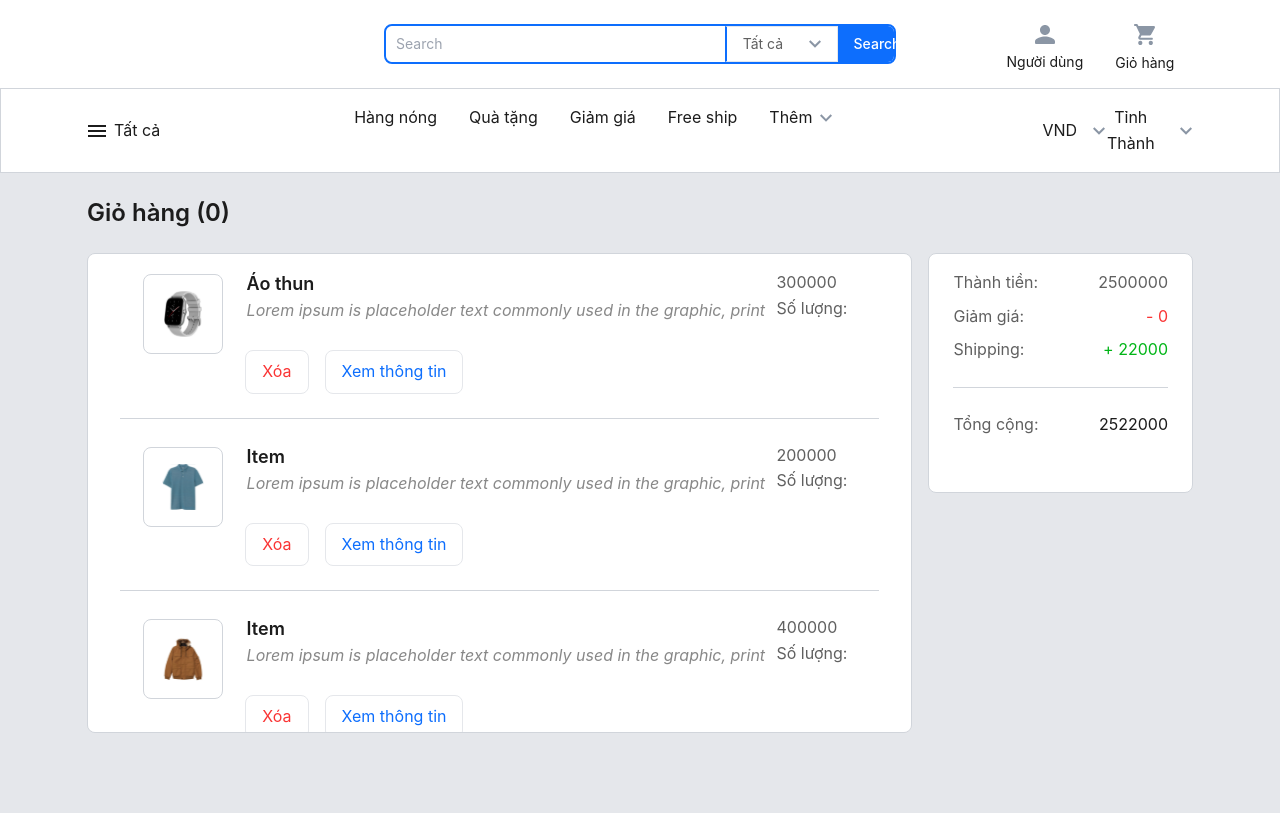
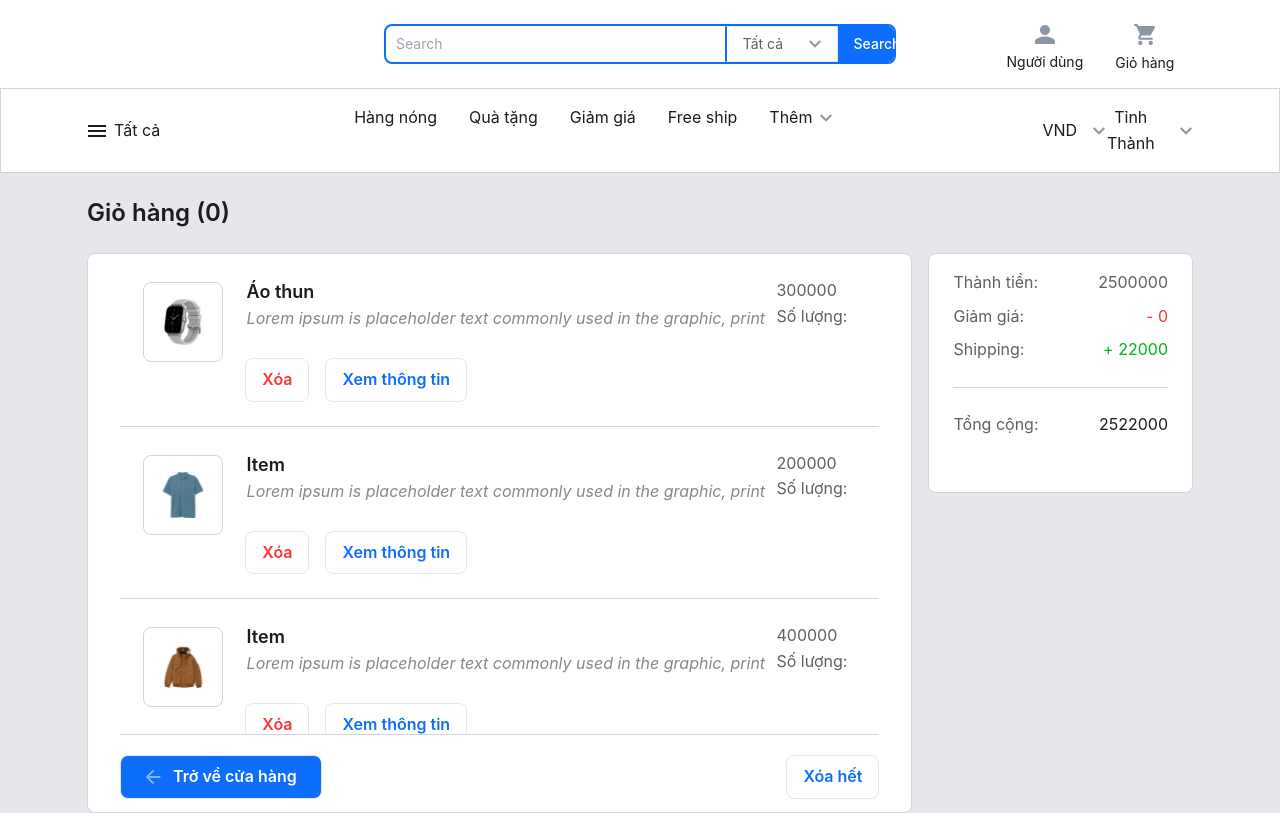
Before and after one commit to Royal-Software-Vietnam/ecommerce-app, a Next.js app: page /cart in a window 1280 px wide. Shown: the top 814 px of the page. Built offline with nearby package versions, Linux system fonts and the light colour scheme.

Commit message:
[update] Layout

```diff
--- a/src/components/layout/Navbar.tsx
+++ b/src/components/layout/Navbar.tsx
@@ -1,6 +1,7 @@
 import React from "react";
 import Search from "./Search";
 import Image from "next/image";
+import Link from "next/link";
 
 const navItems = [
   { name: "Hàng nóng", path: "/" },
@@ -14,15 +15,15 @@ function Navbar() {
     <div>
       <Search />
       <div className="flex items-center justify-center absolute top-6 right-[7%]">
-        <a href="/" className="flex flex-col items-center px-4 justify-center text-sm">
+        <Link href="/" className="flex flex-col items-center px-4 justify-center text-sm">
           <img className="mb-2" src="/user.svg" alt="" />
           Người dùng
-        </a>
+        </Link>
 
-        <a href="/cart" className="flex flex-col items-center px-4 justify-center text-sm">
+        <Link href="/cart" className="flex flex-col items-center px-4 justify-center text-sm">
           <img className="mb-2" src="/cart.svg" alt="" />
           Giỏ hàng
-        </a>
+        </Link>
       </div>
       <div className="flex w-full justify-between border border-gray-300 border-solid border-1px py-4 px-[6.8%]">
         <div className="flex items-center text-[#1C1C1C]">
@@ -32,9 +33,9 @@ function Navbar() {
         <div>
           <ul className="flex items-start">
             {navItems.map((item, index) => (
-              <a className="text-[#1C1C1C]" key={index} href={item.path}>
+              <Link className="text-[#1C1C1C]" key={index} href={item.path}>
                 <li className="px-4 ">{item.name}</li>
-              </a>
+              </Link>
             ))}
             <li className="flex px-4">
               <a className="text-[#1C1C1C] mr-2" href="/more">
--- /dev/null
+++ b/src/context/index.tsx
@@ -0,0 +1,31 @@
+const AppContext = React.createContext<{
+  user?: any;
+  setUser?: any;
+  cart?: any;
+  setCart?: any;
+}>({});
+
+import React, { useState } from "react";
+
+export default function AppProvider({
+  children,
+}: {
+  children: React.ReactNode;
+}) {
+  const [user, setUser] = useState<any>(null);
+  const [cart, setCart] = useState<any>(null);
+  const [ready, setReady] = useState<boolean>(true);
+
+  return (
+    <AppContext.Provider
+      value={{
+        user,
+        setUser,
+        cart,
+        setCart,
+      }}
+    >
+      {children}
+    </AppContext.Provider>
+  );
+}
--- a/src/pages/_app.tsx
+++ b/src/pages/_app.tsx
@@ -1,9 +1,15 @@
-import Layout from '@/components/layout/Layout'
-import '@/styles/globals.css'
-import type { AppProps } from 'next/app'
+import Layout from "@/components/layout/Layout";
+import AppProvider from "@/context";
+import "@/styles/globals.css";
+import type { AppProps } from "next/app";
+import React from "react";
 
 export default function App({ Component, pageProps }: AppProps) {
-  return <Layout>
-    <Component {...pageProps} />
-  </Layout>
+  return (
+    <AppProvider>
+      <Layout>
+        <Component {...pageProps} />
+      </Layout>
+    </AppProvider>
+  );
 }
--- a/src/pages/cart/ListItems.tsx
+++ b/src/pages/cart/ListItems.tsx
@@ -1,14 +1,16 @@
+import Link from "next/link";
 import React from "react";
 
 function ListItems({ data }: { data: any }) {
   //   console.log(data);
   return (
-    <div className="col-span-3 h-[60vh] px-8 py-4 border border-gray-300 border-solid border-[1px] rounded-lg overflow-y-auto scroll bg-[#FFFFFF]">
+    <div className="col-span-3 h-[70vh] border border-gray-300 border-solid border-[1px] rounded-lg bg-[#FFFFFF]">
+      <div className="px-8 h-[60vh] overflow-y-auto scroll">
         {data &&
           data.map((item: any, index: number) => (
             <div
               key={index}
-            className="mb-6 border-b-gray-300 border-b-solid border-b-[1px]"
+              className="pt-6 first:border-none border-t-gray-300 border-t-solid border-t-[1px]"
             >
               <div className="grid grid-cols-12 h-[80px]">
                 <div className="col-span-2 p-1 flex items-start justify-center">
@@ -21,7 +23,9 @@ function ListItems({ data }: { data: any }) {
                     <p className="text-[#1C1C1C] text-lg font-semibold">
                       {item.name}
                     </p>
-                  <span className="italic opacity-75">{item.description}</span>
+                    <span className="italic opacity-75">
+                      {item.description}
+                    </span>
                   </div>
                   <div>
                     <p>{item.price}</p>
@@ -30,16 +34,26 @@ function ListItems({ data }: { data: any }) {
                 </div>
               </div>
               <div className="ml-[16.5%] mb-6">
-              <button className="border-[##DEE2E7] border-[1px] border-solid text-[#FA3434] py-2 px-4 rounded-lg mr-4 hover:bg-[#FA3434] hover:text-[#FFFFFF]">
+                <button className="border-[##DEE2E7] border-[1px] border-solid text-[#FA3434] py-2 px-4 rounded-lg mr-4 hover:bg-[#FA3434] hover:text-[#FFFFFF] font-semibold">
                   Xóa
                 </button>
-              <button className="border-[##DEE2E7] border-[1px] border-solid text-[#0D6EFD] py-2 px-4 rounded-lg hover:bg-[#0D6EFD] hover:text-[#FFFFFF]">
+                <button className="border-[##DEE2E7] border-[1px] border-solid text-[#0D6EFD] py-2 px-4 rounded-lg hover:bg-[#0D6EFD] hover:text-[#FFFFFF] font-semibold">
                   Xem thông tin
                 </button>
               </div>
             </div>
           ))}
       </div>
+      <div className="flex justify-between mx-8 pt-5 border-t-gray-300 border-t-solid border-t-[1px]">
+        <button className="flex group items-center border-[##0D6EFD] border-[1px] border-solid text-[#FFFFFF] py-2 px-6 rounded-lg bg-[#0D6EFD] hover:text-[#FFFFFF] font-semibold">
+          <img className="mr-3 transition duration-300 ease-in-out opacity-50 group-hover:-translate-x-2 group-hover:opacity-100" src="/previous.svg" alt="" />
+          Trở về cửa hàng
+        </button>
+        <button className="border-[##DEE2E7] border-[1px] border-solid text-[#0D6EFD] py-2 px-4 rounded-lg hover:bg-[#0D6EFD] hover:text-[#FFFFFF] font-semibold">
+          Xóa hết
+        </button>
+      </div>
+    </div>
   );
 }
 
--- a/src/pages/category/LeftSide.tsx
+++ b/src/pages/category/LeftSide.tsx
@@ -1,6 +1,8 @@
+import Link from "next/link";
 import React from "react";
 
 const listItems = [
+  { name: "Tất cả", path: "/" },
   { name: "Điện thoại di động", path: "/category" },
   { name: "Trang phục", path: "/" },
   { name: "Đồ gia dụng", path: "/" },
@@ -9,20 +11,19 @@ const listItems = [
   { name: "Thể thao", path: "/" },
   { name: "Mẹ và bé", path: "/" },
   { name: "Thú cưng", path: "/" },
-  { name: "Xem thêm", path: "/" },
 ];
 
 function LeftSide() {
   return (
     <div className="w-1/4 h-[100vh] flex flex-col mr-4">
-      <h2 className="text-xl text-[#1C1C1C] font-bold my-6">Category</h2>
+      <h2 className="text-xl text-[#1C1C1C] font-bold my-6">Danh mục sản phẩm</h2>
       <ul>
         {listItems.map((item, index) => (
-          <a key={index} href={item.path}>
+          <Link key={index} href={item.path}>
             <li className="py-2 text-xl text-[#505050]">
               {item.name}
             </li>
-          </a>
+          </Link>
         ))}
       </ul>
     </div>
--- a/src/pages/home/Explore.tsx
+++ b/src/pages/home/Explore.tsx
@@ -1,5 +1,7 @@
 import React from "react";
 import ExtraExplore from "./ExtraExplore";
+import Link from "next/link";
+import Image from "next/image";
 
 const listItems = [
   { name: "Điện thoại di động", path: "/category" },
@@ -21,7 +23,7 @@ function Explore() {
         <div className="col-span-1 flex flex-col justify-between">
           <ul>
             {listItems.map((item, index) => (
-              <a
+              <Link
                 key={index}
                 href={item.path}
                 className="group hover:no-underline"
@@ -29,7 +31,7 @@ function Explore() {
                 <li className="py-1.5 px-4 text-xl text-[#505050] group-hover:bg-[#E5F1FF] group-hover:text-[#1C1C1C] group-hover:font-semibold rounded-lg">
                   {item.name}
                 </li>
-              </a>
+              </Link>
             ))}
           </ul>
         </div>
```
Also changed, not shown: public/previous.svg (added). Lines whose indentation alone changed are shown as unchanged.
